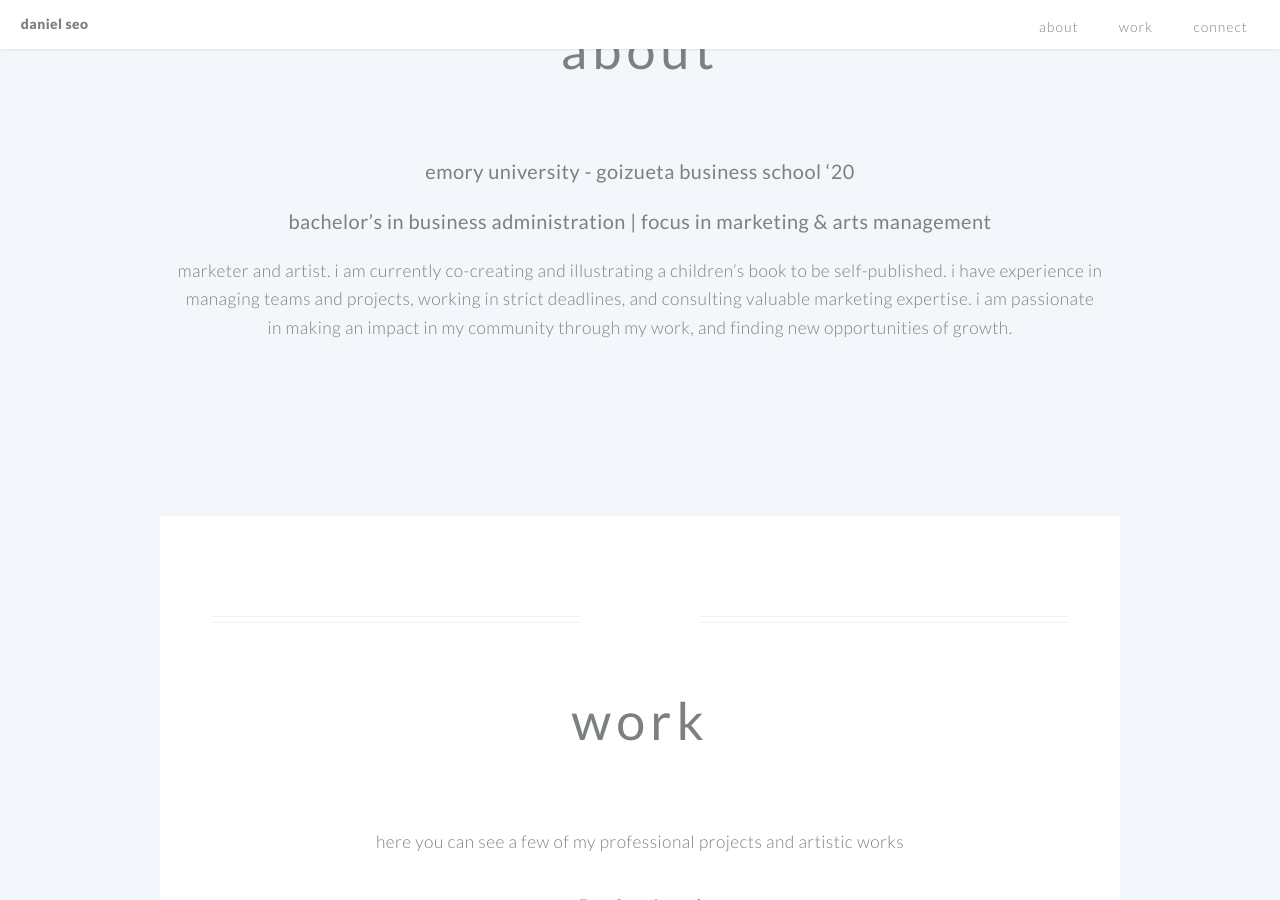
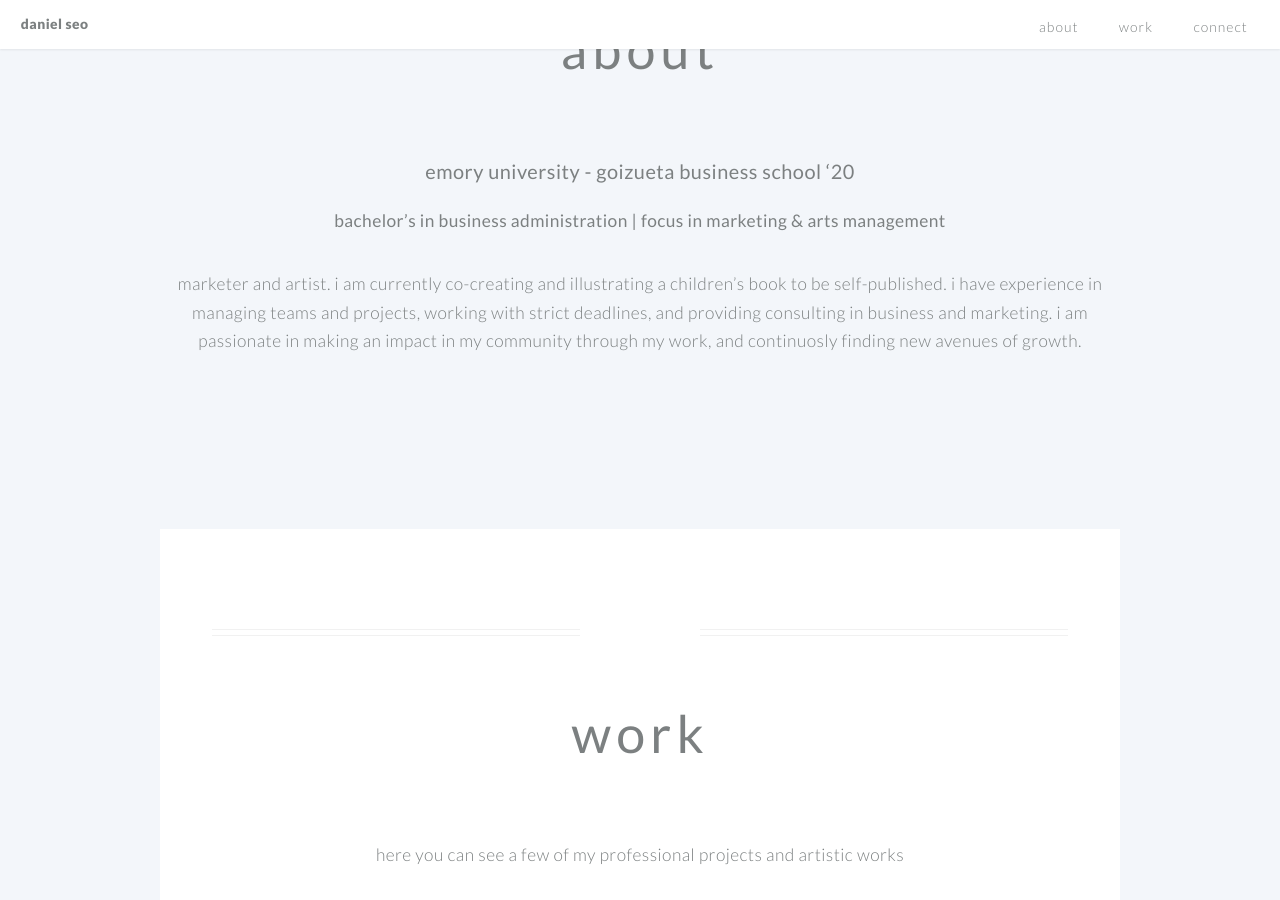
Before and after one commit to danielyseo/danielyseo.github.io, a Jekyll site: the page built from index.md, in a window 1280 px wide and 900 px high, scrolled down 712 px. Built offline with Jekyll 4.4.1, drawn with Linux system fonts in a browser that asks for light colours.

Commit message:
Update index.md

```diff
--- a/index.md
+++ b/index.md
@@ -43,7 +43,6 @@ cta_button_label: e-mail me # the label on the button
 ---
 [//]: # (write a bit about yourself here)
 ### **emory university - goizueta business school '20**
+**bachelor's in business administration | focus in marketing & arts management**
 
-### **bachelor's in business administration | focus in marketing & arts management**
-
-marketer and artist. i am currently co-creating and illustrating a children's book to be self-published. i have experience in managing teams and projects, working in strict deadlines, and consulting valuable marketing expertise. i am passionate in making an impact in my community through my work, and finding new opportunities of growth.
+marketer and artist. i am currently co-creating and illustrating a children's book to be self-published. i have experience in managing teams and projects, working with strict deadlines, and providing consulting in business and marketing. i am passionate in making an impact in my community through my work, and continuosly finding new avenues of growth.
```
